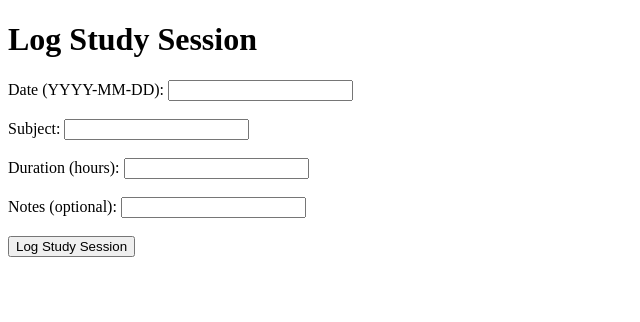
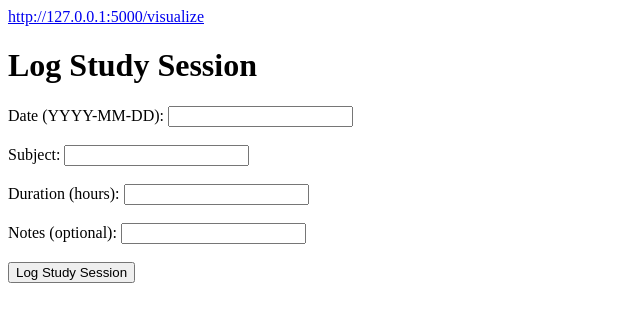
Before and after one commit to e-szanto/study-habit-tracker, a Flask app: page / in a window 1280 px wide. Shown: the top 322 px of the page, without its empty margins (0-640 px from the left). Run offline with Flask 3, Linux system fonts and the light colour scheme.

Commit message:
Fix: Handle non-numeric data in duration column and plot weekly study hours and subject hours

```diff
--- a/app.py
+++ b/app.py
@@ -1,8 +1,24 @@
 from flask import Flask, render_template, request, redirect
 import csv
 from src.data_processing import save_study_session
+from src.visualization import plot_weekly_study_hours, plot_study_time_by_subject
+
 
 app = Flask(__name__)
+
+@app.route('/visualize')
+def visualize():
+    return render_template('visualize.html')
+
+@app.route('/visualize-result', methods=['POST'])
+def visualize_result():
+    visualization_type = request.form['visualization']
+    if visualization_type == 'weekly_hours':
+        plot_weekly_study_hours()
+    elif visualization_type == 'subject_hours':
+        plot_study_time_by_subject()
+    return redirect('/visualize')
+
 
 @app.route('/')
 def index():
@@ -12,7 +28,7 @@ def index():
 def log_study_session():
     date = request.form['2nd September 2025']
     subject = request.form['Data Structures']
-    duration = request.form['1 hour']
+    duration = request.form['1']
     notes = request.form['Focus on understading the whole picture.']
 
     # Create a data object
@@ -28,3 +44,6 @@ def log_study_session():
 
 if __name__ == "__main__":
     app.run(debug=True)
+
+if 1:
+    print("No data available to plot for weekly study hours.")
--- a/data/study_sessions.csv
+++ b/data/study_sessions.csv
@@ -1 +1,4 @@
-2025-09-02,Data Structures,1 hour,Focus on understanding the whole picture.
+2025-09-02,Data Structures,1,Focus on understanding the whole picture.
+2024-10-15,Math,2,Focused on algebra
+2024-10-16,Science,1,Read physics book
+2024-10-17,English,1.5,Wrote an essay
--- a/templates/index.html
+++ b/templates/index.html
@@ -3,6 +3,7 @@
 <head>
     <meta charset="UTF-8">
     <meta name="viewport" content="width=device-width, initial-scale=1.0">
+    <a href="/visualize">http://127.0.0.1:5000/visualize</a>
     <title>Study Habit Tracker</title>
 </head>
 <body>
```
Also changed, not shown: src/visualization.py (+54 -0 lines), templates/visualize.html (added, +20 -0 lines).
